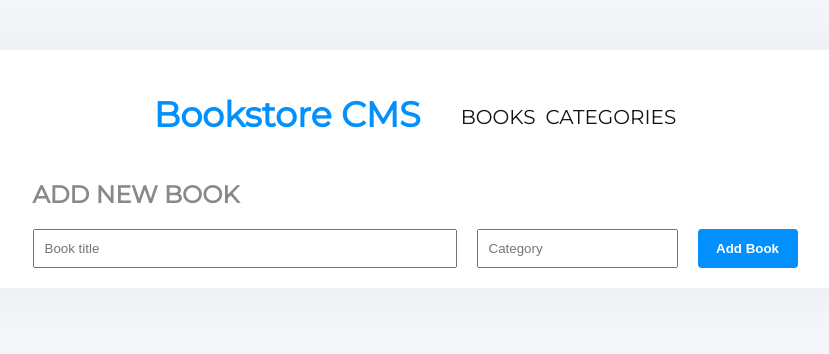
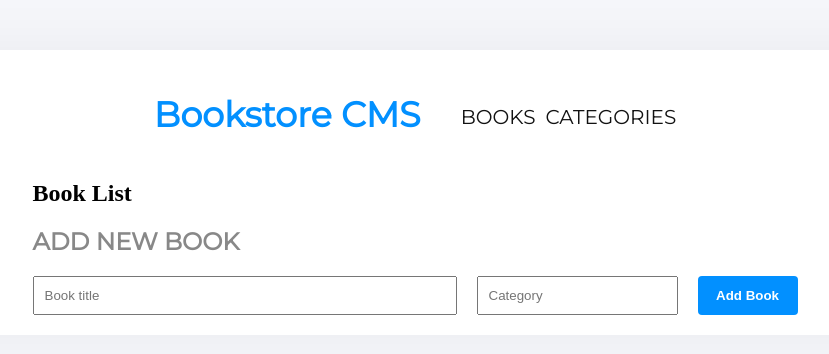
Before and after one commit to thecodechaser/book-store, a React (Create React App) app: page / in a window 1280 px wide. Shown: the top 354 px of the page, without its empty margins (225-1054 px from the left). Built offline with nearby package versions, Linux system fonts and the light colour scheme.

Commit message:
Add BookList component

```diff
--- a/src/components/Books.js
+++ b/src/components/Books.js
@@ -1,9 +1,10 @@
 import React from 'react';
 import AddForm from './bookComponents/AddForm';
+import BookList from './bookComponents/BookList';
 
 const Books = () => (
   <main>
-    <div />
+    <BookList />
     <h2 className="add-book-h2">ADD NEW BOOK</h2>
     <AddForm />
   </main>
--- /dev/null
+++ b/src/components/bookComponents/BookList.js
@@ -0,0 +1,9 @@
+import React from 'react';
+
+const BookList = () => (
+  <div>
+    <h2>Book List</h2>
+  </div>
+);
+
+export default BookList;
```
